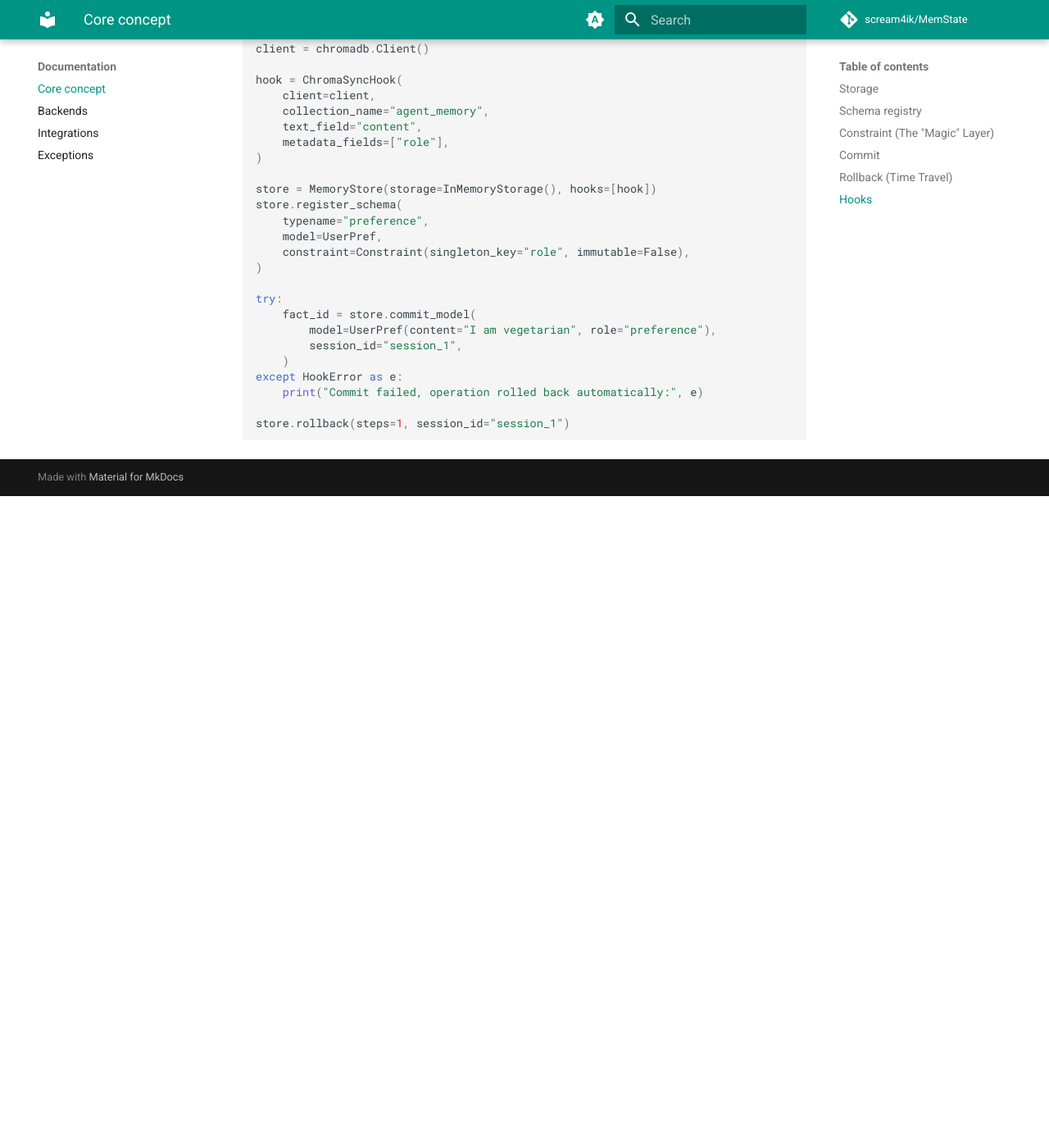
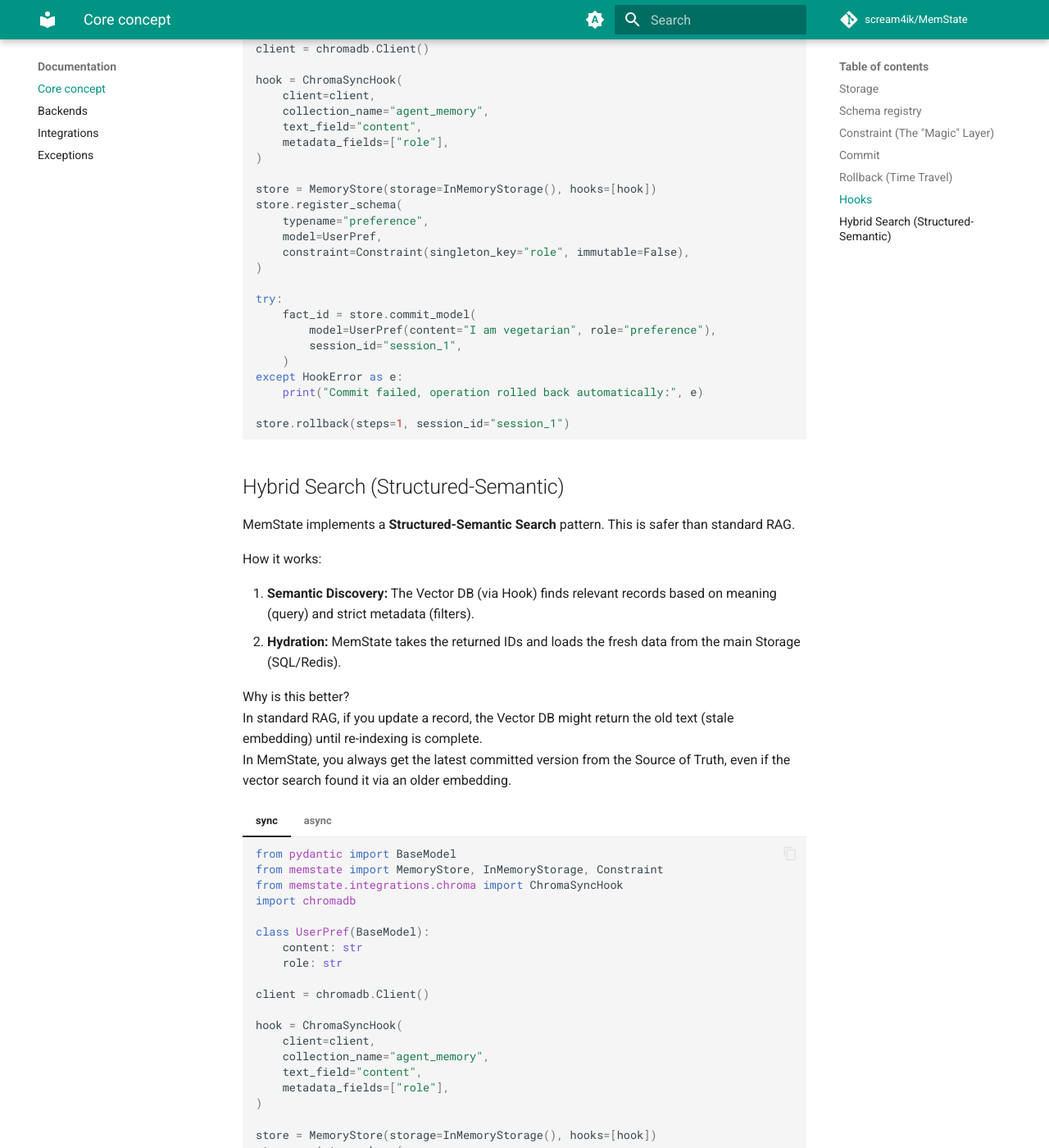
Before and after one commit to scream4ik/MemState, an MkDocs documentation site: the page built from docs/documentation/index.md, in a window 1280 px wide and 1400 px high, scrolled down 3567 px. Shown: the whole window at 82% size. Built offline with MkDocs 1.6.1 and Material for MkDocs 9.7.7, drawn with Linux system fonts in a browser that asks for light colours; comment, search, counter and statistics services are not loaded; before the commit the page ends 4172 px from its top, so only the background shows below that; some of the changed text lies outside the part shown.

Commit message:
docs: add structured-semantic search to documentation

````diff
--- a/docs/documentation/index.md
+++ b/docs/documentation/index.md
@@ -327,3 +327,110 @@
     if __name__ == "__main__":
         asyncio.run(main())
     ```
+
+## Hybrid Search (Structured-Semantic)
+
+MemState implements a **Structured-Semantic Search** pattern. This is safer than standard RAG.
+
+How it works:
+
+1. **Semantic Discovery:** The Vector DB (via Hook) finds relevant records based on meaning (query) and strict metadata (filters).
+2. **Hydration:** MemState takes the returned IDs and loads the fresh data from the main Storage (SQL/Redis).
+
+Why is this better?<br>
+In standard RAG, if you update a record, the Vector DB might return the old text (stale embedding) until re-indexing is complete.<br>
+In MemState, you always get the latest committed version from the Source of Truth, even if the vector search found it via an older embedding.
+
+=== "sync"
+    ```python
+    from pydantic import BaseModel
+    from memstate import MemoryStore, InMemoryStorage, Constraint
+    from memstate.integrations.chroma import ChromaSyncHook
+    import chromadb
+
+    class UserPref(BaseModel):
+        content: str
+        role: str
+
+    client = chromadb.Client()
+
+    hook = ChromaSyncHook(
+        client=client,
+        collection_name="agent_memory",
+        text_field="content",
+        metadata_fields=["role"],
+    )
+
+    store = MemoryStore(storage=InMemoryStorage(), hooks=[hook])
+    store.register_schema(
+        typename="preference",
+        model=UserPref,
+        constraint=Constraint(singleton_key="role", immutable=False),
+    )
+
+    store.commit_model(
+        model=UserPref(content="I love spicy food", role="preference"),
+        session_id="session_1",
+    )
+
+    results = store.search(
+        query="What food does the user like?",
+        filters={"role": "preference"},
+        limit=5
+    )
+
+    for item in results:
+        print(f"Score: {item.score}")
+        print(f"Data: {item.fact.payload}")
+    ```
+
+=== "async"
+    ```python
+    import asyncio
+    from pydantic import BaseModel
+    from memstate import AsyncMemoryStore, AsyncInMemoryStorage, Constraint, HookError
+    from memstate.integrations.chroma import AsyncChromaSyncHook
+    import chromadb
+
+    class UserPref(BaseModel):
+        content: str
+        role: str
+
+    async def main():
+        client = await chromadb.AsyncHttpClient()
+
+        hook = AsyncChromaSyncHook(
+            client=client,
+            collection_name="agent_memory",
+            text_field="content",
+            metadata_fields=["role"],
+        )
+
+        store = AsyncMemoryStore(storage=AsyncInMemoryStorage(), hooks=[hook])
+        store.register_schema(
+            typename="preference",
+            model=UserPref,
+            constraint=Constraint(singleton_key="role", immutable=False),
+        )
+
+        await store.commit_model(
+            model=UserPref(content="I love spicy food", role="preference"),
+            session_id="session_1",
+        )
+
+        results = await store.search(
+            query="What food does the user like?",
+            filters={"role": "preference"},
+            limit=5
+        )
+
+        for item in results:
+            print(f"Score: {item.score}")
+            print(f"Data: {item.fact.payload}")
+
+    if __name__ == "__main__":
+        asyncio.run(main())
+    ```
+
+_**Note:** The syntax for `filters` depends on the Vector Hook you are using._<br>
+_By default, simple key-value pairs like `{"role": "user"}` are supported across all integrations. Complex operators (like `$gt`, `$in`) depend on the specific vector database dialect._
````
Also changed, not shown: docs/index.md (+1 -0 lines).
